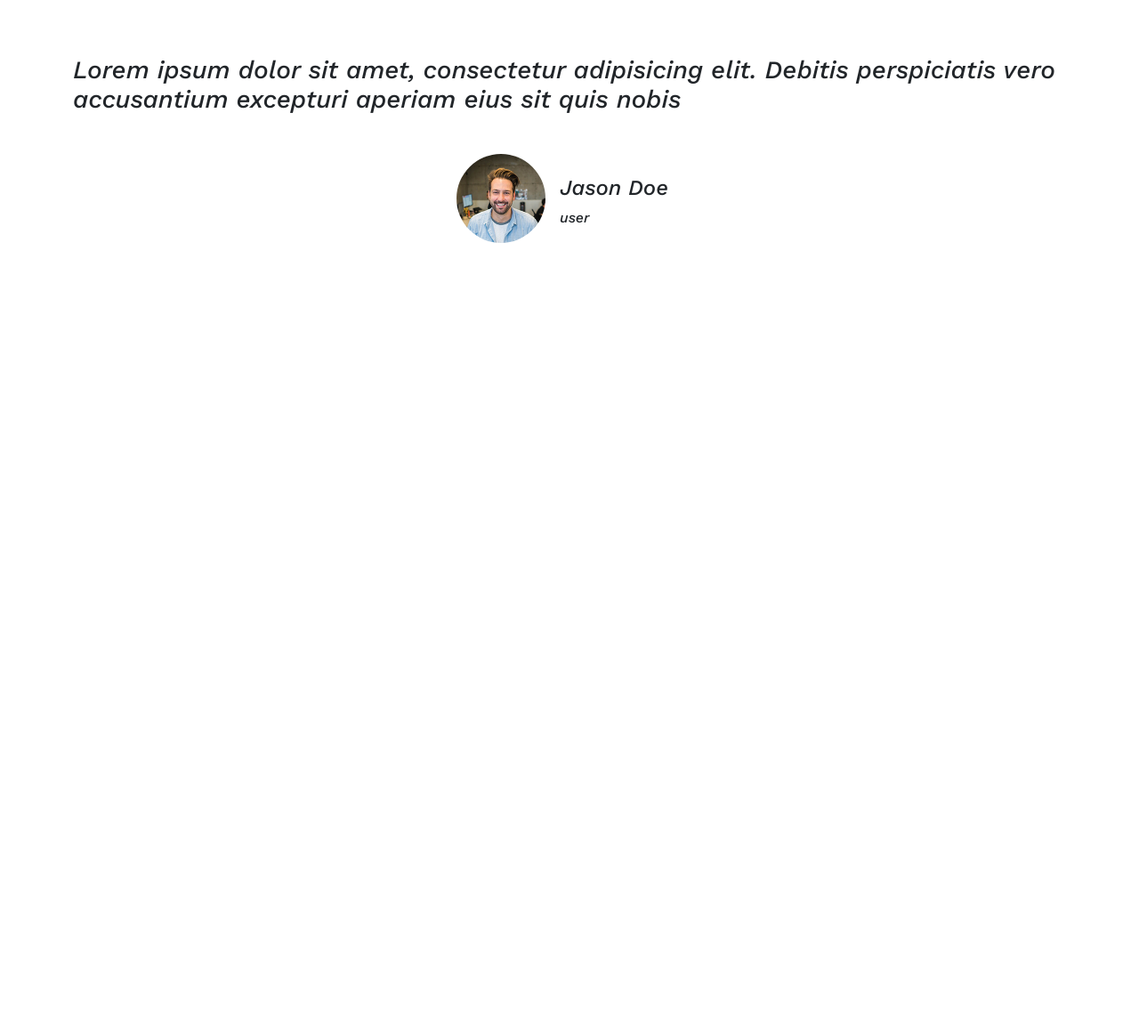
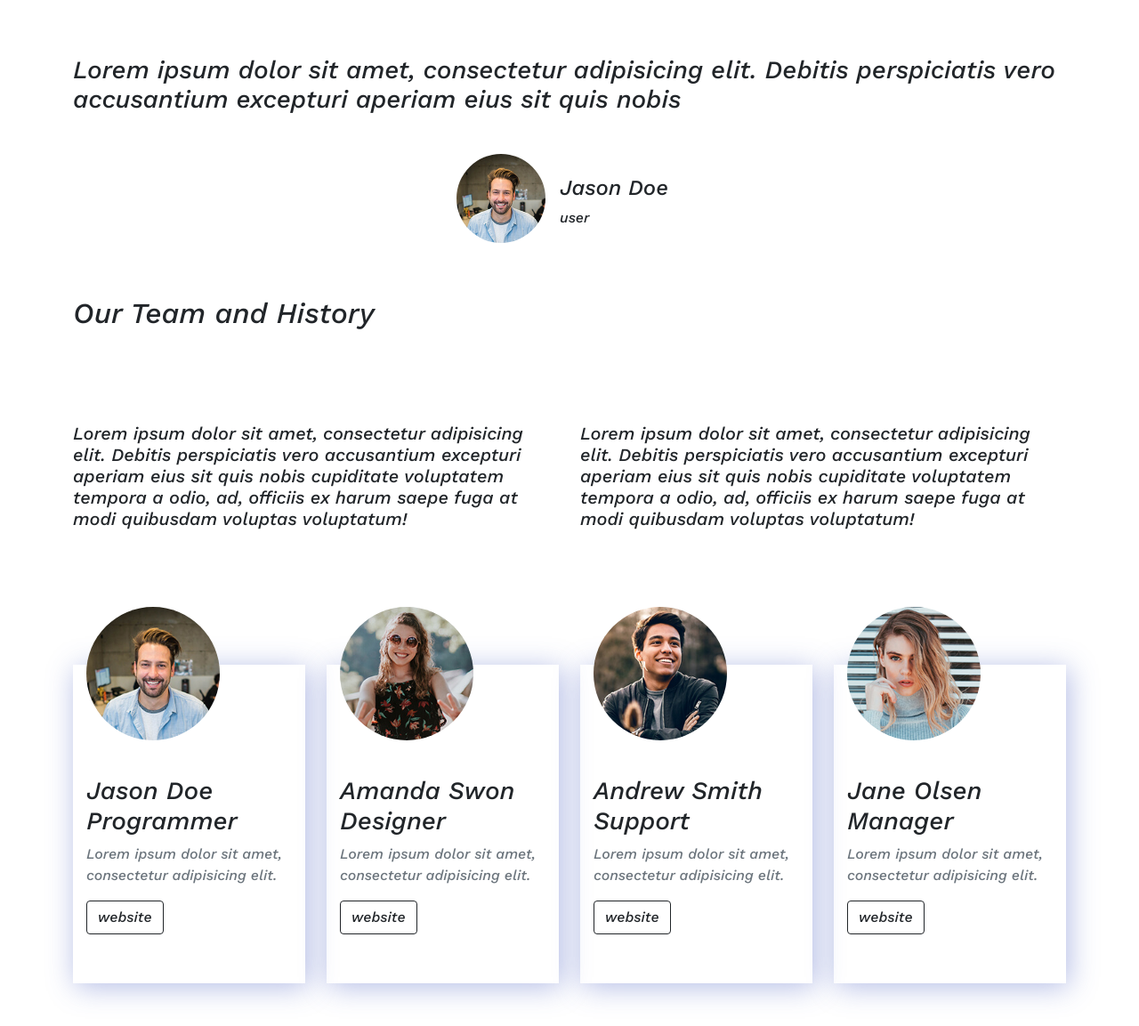
Before and after one commit to mdrubel02/bootstrap-website, a plain HTML site: page index.html in a window 1280 px wide. Shown: the part 3984-5137 px from the top of the page at 89% size. Before the commit the page ends 4269 px from the top, so only its background shows below. Drawn offline with nearby package versions, Linux system fonts and the light colour scheme.

Commit message:
team-mumber

```diff
--- a/index.html
+++ b/index.html
@@ -378,6 +378,69 @@
             </div>
           </div>
         </section>
+        <!----------------- user section end --------------- -->
+        <section class="team-history mt-5 mb-5">
+            <div class="container">
+            <h2 class="team-title ">Our Team and History</h2>
+            <div class="row py-5">
+              <div class="col-lg-6">
+                <p class="h5 py-5">Lorem ipsum dolor sit amet, consectetur adipisicing elit. Debitis perspiciatis vero accusantium excepturi aperiam eius sit quis nobis cupiditate voluptatem tempora a odio, ad, officiis ex harum saepe fuga at modi quibusdam voluptas voluptatum!</p>
+              </div>
+              <div class="col-lg-6">
+                <p class="h5 py-5">Lorem ipsum dolor sit amet, consectetur adipisicing elit. Debitis perspiciatis vero accusantium excepturi aperiam eius sit quis nobis cupiditate voluptatem tempora a odio, ad, officiis ex harum saepe fuga at modi quibusdam voluptas voluptatum!</p>
+              </div>
+            </div>
+
+          <div class="row mt-5">
+
+            <div class="col-lg-3">
+              <div class="team-mumber-logo">
+                <img class="rounded-circle" src="./image/face1.jpg" alt="">
+                   <div class="team-mumber-info">
+                      <h3>Jason Doe <br>
+                      Programmer</h3>
+                      <p class="text-muted">Lorem ipsum dolor sit amet, consectetur adipisicing elit. </p>
+                      <button class="btn btn-outline-dark" type="submit">website</button>
+                    </div>
+                   </div>
+                  </div>
+                  <div class="col-lg-3">
+                    <div class="team-mumber-logo">
+                      <img class="rounded-circle" src="./image/face2.jpg" alt="">
+                         <div class="team-mumber-info">
+                            <h3>Amanda Swon <br>
+                              Designer</h3>
+                            <p class="text-muted">Lorem ipsum dolor sit amet, consectetur adipisicing elit. </p>
+                            <button class="btn btn-outline-dark" type="submit">website</button>
+                          </div>
+                         </div>
+                        </div>
+                        <div class="col-lg-3">
+                          <div class="team-mumber-logo">
+                            <img class="rounded-circle" src="./image/face3.jpg" alt="">
+                               <div class="team-mumber-info">
+                                  <h3>Andrew Smith <br>
+                                    Support</h3>
+                                  <p class="text-muted">Lorem ipsum dolor sit amet, consectetur adipisicing elit. </p>
+                                  <button class="btn btn-outline-dark" type="submit">website</button>
+                                </div>
+                               </div>
+                              </div>
+                              <div class="col-lg-3">
+                                <div class="team-mumber-logo">
+                                  <img class="rounded-circle" src="./image/face4.jpg" alt="">
+                                     <div class="team-mumber-info">
+                 <h3>Jane Olsen <br>
+                  Manager</h3>
+                    <p class="text-muted">Lorem ipsum dolor sit amet, consectetur adipisicing elit. </p>
+                   <button class="btn btn-outline-dark" type="submit">website</button>
+           </div>
+           </div>
+           </div>
+          </div>
+        </div>
+
+      </section>
 
 
     </main>
--- a/style.css
+++ b/style.css
@@ -168,3 +168,17 @@
    position: relative;
    top: -12px;
 }
+.team-mumber-logo img{
+   width: 150px;
+   height: 150px;
+   position: relative;
+   top: -80px;
+}
+.team-mumber-logo{
+   box-shadow: 2.5px 4.33px 30px 0 rgba(64,87,191,0.4);
+   padding: 15px;
+}
+.team-mumber-info{
+   position: relative;
+   top: -40px;
+}
```
